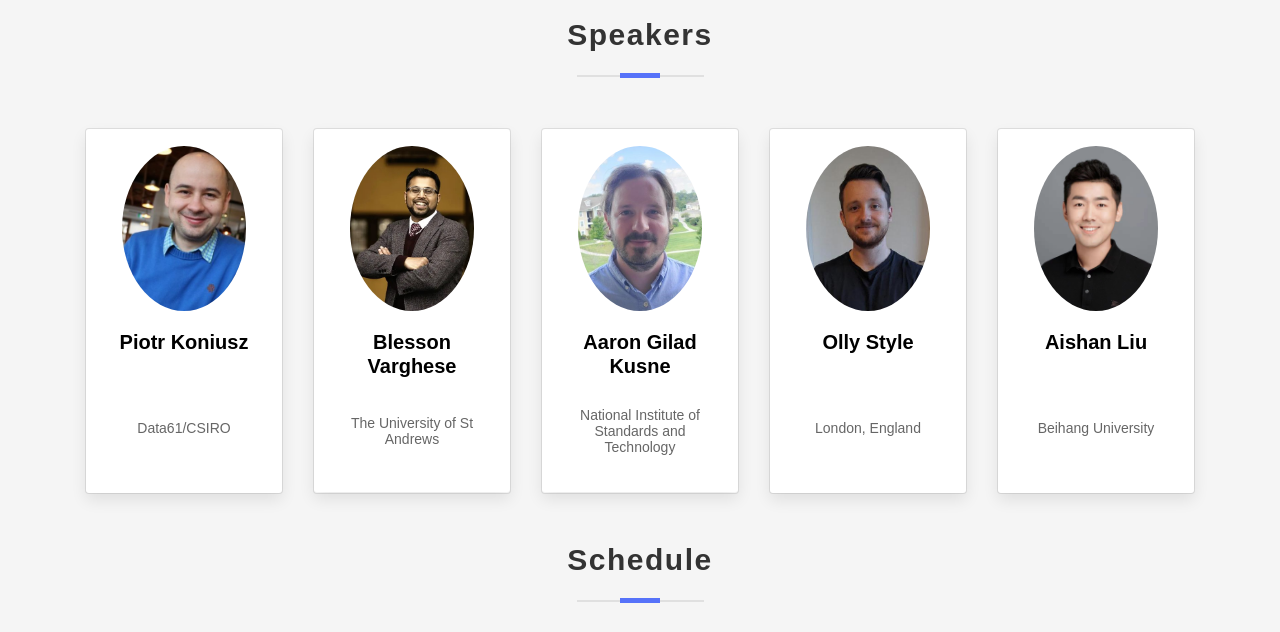
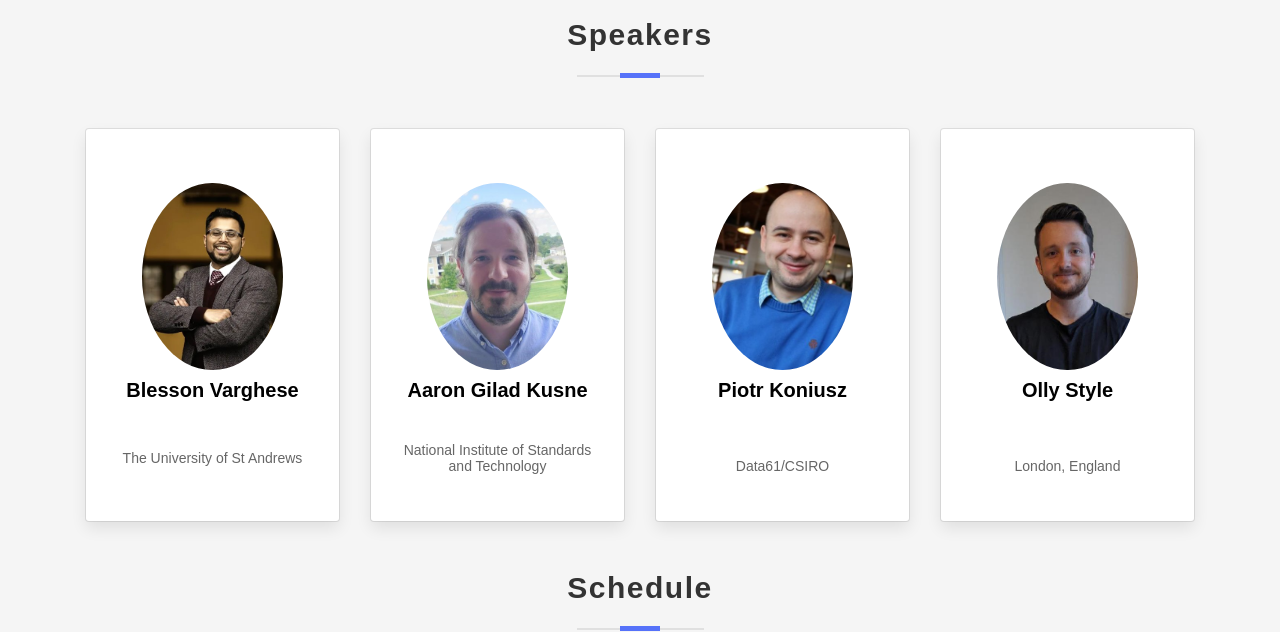
Before and after one commit to glow-ijcai/glow-ijcai.github.io, a plain HTML site: page index.html in a window 1280 px wide. Shown: the part 2900-3532 px from the top of the page. Drawn offline with nearby package versions, Linux system fonts and the light colour scheme; a web font is replaced by a local one.

Commit message:
update speakers

```diff
--- a/index.html
+++ b/index.html
@@ -271,17 +271,60 @@
           </div> -->
 
           <!-- Speakers list -->
+
           <div class="card">
             <div class="category-block">
               <table width="80%" border="0" align="center">
                 <tbody align="center">
+                  <br>
                   <tr height="200px">
-                    <td><img src="./res/Piotr.jpg" alt="" class="rounded-circle" width="80%"></td>
+                    <td><img src="./res/Blesson.jpg" alt="" class="rounded-circle" width="70%"></td>
                   </tr>
+                  <br>
+                  <tr height="30px">
+                    <td><h5 class="text-center"><a href="https://www.blessonv.com/">Blesson Varghese</a></h5></td>
+                  </tr>
+                  <tr height="110px">
+                    <td><p>The University of St Andrews</p></td>
+                  </tr>
+                </tbody>
+              </table>
+            </div>
+          </div>
+
+          <div class="card">
+            <div class="category-block">
+              <table width="80%" border="0" align="center">
+                <tbody align="center">
+                  <br>
+                  <tr height="200px">
+                    <td><img src="./res/Aaron.jpg" alt="" class="rounded-circle" width="70%"></td>
+                  </tr>
+                  <br>
+                  <tr height="30px">
+                    <td><h5 class="text-center"><a href="https://www.nist.gov/people/aaron-gilad-kusne">Aaron Gilad Kusne</a></h5></td>
+                  </tr>
+                  <tr height="110px">
+                    <td><p>National Institute of Standards and Technology</p></td>
+                  </tr>
+                </tbody>
+              </table>
+            </div>
+          </div>
+
+          <div class="card">
+            <div class="category-block">
+              <table width="80%" border="0" align="center">
+                <tbody align="center">
+                  <br>
+                  <tr height="200px">
+                    <td><img src="./res/Piotr.jpg" alt="" class="rounded-circle" width="70%"></td>
+                  </tr>
+                  <br>
                   <tr height="30px">
                     <td><h5 class="text-center"><a href="http://users.cecs.anu.edu.au/~koniusz/">Piotr Koniusz</a></h5></td>
                   </tr>
-                  <tr height="130px">
+                  <tr height="110px">
                     <td><p><br>Data61/CSIRO</p></td>
                   </tr>
                 </tbody>
@@ -293,67 +336,16 @@
             <div class="category-block">
               <table width="80%" border="0" align="center">
                 <tbody align="center">
+                  <br>
                   <tr height="200px">
-                    <td><img src="./res/Blesson.jpg" alt="" class="rounded-circle" width="80%"></td>
+                    <td><img src="./res/Olly.png" alt="" class="rounded-circle" width="70%"></td>
                   </tr>
-                  <tr height="30px">
-                    <td><h5 class="text-center"><a href="https://www.blessonv.com/">Blesson Varghese</a></h5></td>
-                  </tr>
-                  <tr height="105px">
-                    <td><p>The University of St Andrews<br></p></td>
-                  </tr>
-                </tbody>
-              </table>
-            </div>
-          </div>
-
-          <div class="card">
-            <div class="category-block">
-              <table width="80%" border="0" align="center">
-                <tbody align="center">
-                  <tr height="200px">
-                    <td><img src="./res/Aaron.jpg" alt="" class="rounded-circle" width="80%"></td>
-                  </tr>
-                  <tr height="30px">
-                    <td><h5 class="text-center"><a href="https://www.nist.gov/people/aaron-gilad-kusne">Aaron Gilad Kusne</a></h5></td>
-                  </tr>
-                  <tr height="105px">
-                    <td><p>National Institute of Standards and Technology</p></td>
-                  </tr>
-                </tbody>
-              </table>
-            </div>
-          </div>
-
-          <div class="card">
-            <div class="category-block">
-              <table width="80%" border="0" align="center">
-                <tbody align="center">
-                  <tr height="200px">
-                    <td><img src="./res/Olly.png" alt="" class="rounded-circle" width="80%"></td>
-                  </tr>
+                  <br>
                   <tr height="30px">
                     <td><h5 class="text-center"><a href="https://olly-styles.github.io/">Olly Style</a></h5></td>
                   </tr>
-                  <tr height="130px">
+                  <tr height="110px">
                     <td><p><br>London, England</p></td>
-                  </tr>
-                </tbody>
-              </table>
-            </div>
-          </div>
-          <div class="card">
-            <div class="category-block">
-              <table width="80%" border="0" align="center">
-                <tbody align="center">
-                  <tr height="200px">
-                    <td><img src="./res/Aishan.jpg" alt="" class="rounded-circle" width="80%"></td>
-                  </tr>
-                  <tr height="30px">
-                    <td><h5 class="text-center"><a href="https://liuaishan.github.io/">Aishan Liu</a></h5></td>
-                  </tr>
-                  <tr height="130px">
-                    <td><p><br>Beihang University</p></td>
                   </tr>
                 </tbody>
               </table>
```
Also changed, not shown: res/speakers timeline.png.
